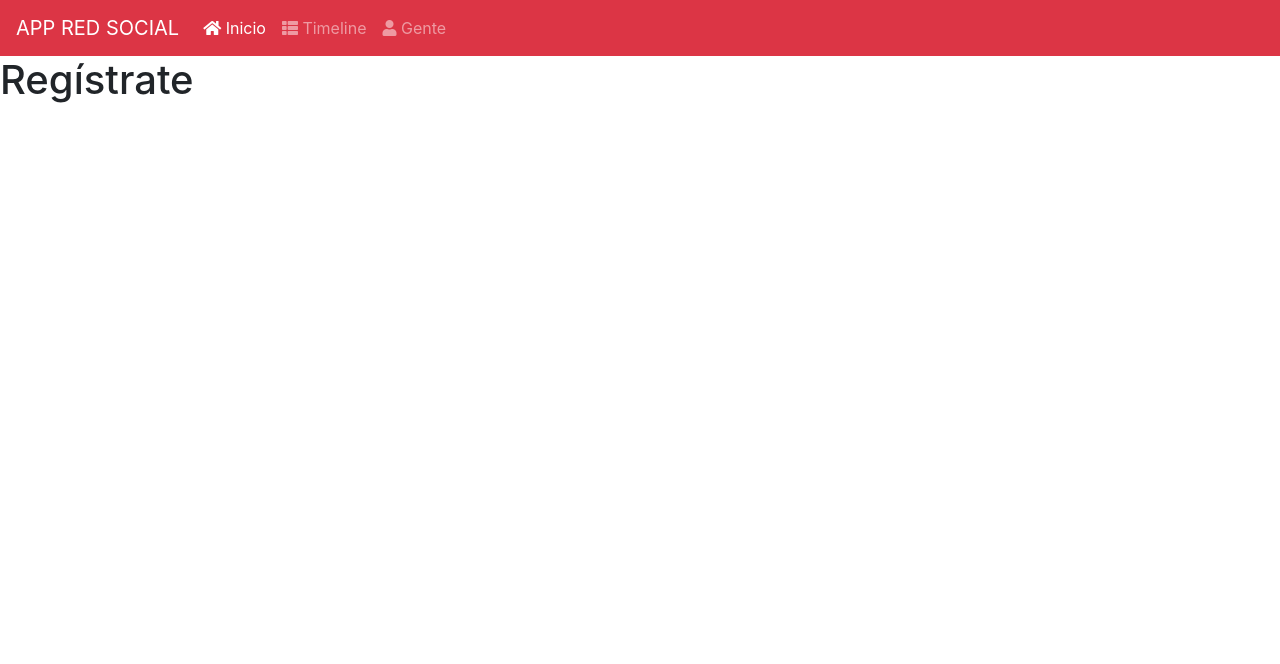
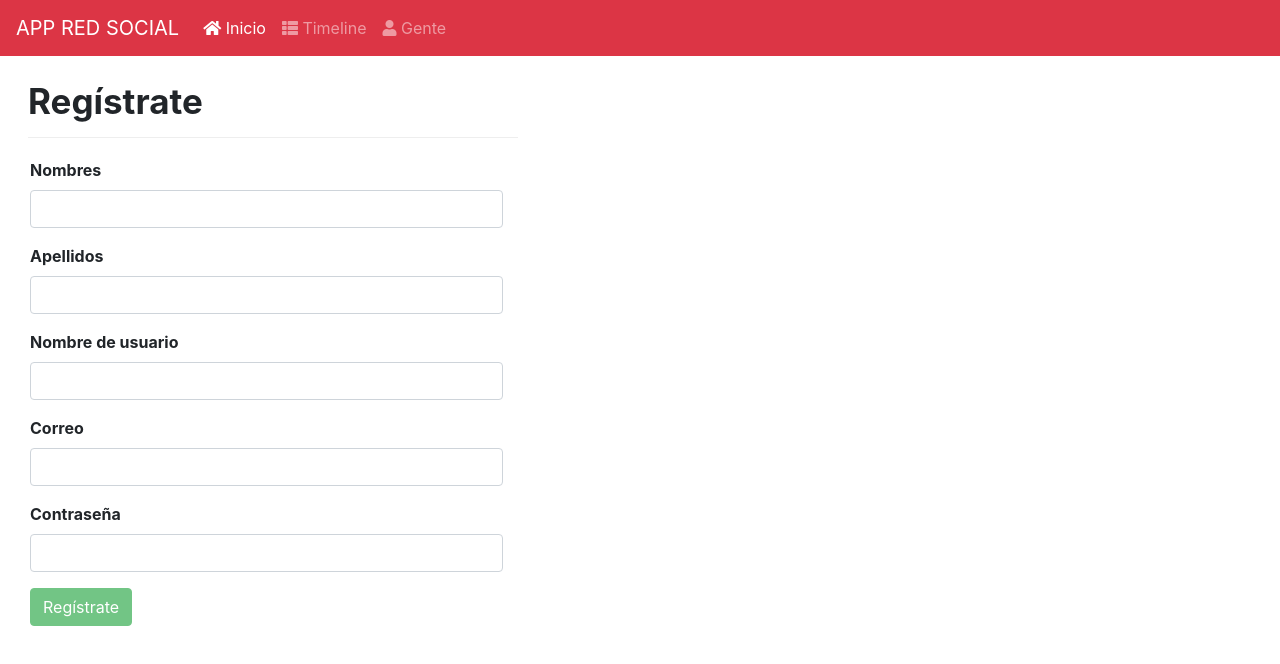
Before and after one commit to jpablopachar/app-redSocial, an Angular app in the folder client/: page /registrarse in a window 1280 px wide. Shown: the top 664 px of the page. Built offline with nearby package versions, Linux system fonts and the light colour scheme.

Commit message:
Se configura el componente para registrar un usuario

```diff
--- a/client/src/app/app.component.html
+++ b/client/src/app/app.component.html
@@ -1,4 +1,4 @@
-<nav class="navbar navbar-expand-lg navbar-dark bg-danger">
+<nav class="navbar navbar-expand-lg navbar-dark bg-danger mb-md-4">
   <a class="navbar-brand" href="#">{{ titulo }}</a>
   <button class="navbar-toggler" type="button" data-toggle="collapse" data-target="#navbarSupportedContent" aria-controls="navbarSupportedContent" aria-expanded="false" aria-label="Toggle navigation">
     <span class="navbar-toggler-icon"></span>
--- a/client/src/app/app.module.ts
+++ b/client/src/app/app.module.ts
@@ -1,5 +1,7 @@
 import { BrowserModule } from '@angular/platform-browser';
 import { NgModule } from '@angular/core';
+import { FormsModule } from '@angular/forms';
+import { HttpClientModule } from '@angular/common/http';
 
 import { AppComponent } from './app.component';
 import { routing, appRoutingProviders } from './app.routing';
@@ -14,6 +16,8 @@ import { RegistrarComponent } from './components/registrar/registrar.component';
   ],
   imports: [
     BrowserModule,
+    FormsModule,
+    HttpClientModule,
     routing
   ],
   providers: [
--- a/client/src/app/components/registrar/registrar.component.css
+++ b/client/src/app/components/registrar/registrar.component.css
@@ -0,0 +1 @@
+.form-group label { font-weight: bold }
--- a/client/src/app/components/registrar/registrar.component.html
+++ b/client/src/app/components/registrar/registrar.component.html
@@ -1 +1,37 @@
-<h1>{{titulo}}</h1>
+<div class="col-md-5">
+  <h1 class="h1-strong">{{titulo}}</h1>
+  <div class="alert alert-success" *ngIf="estado == 'exito'">
+    Registro completado correctamente, <a [routerLink]="['/iniciarSesion']">Inicia sesión aquí</a>
+  </div>
+  <div class="alert alert-danger" *ngIf="estado == 'error'">
+    El registro no se ha podido completar, quizas tu correo o nombre de usuario ya esté en uso, ¡inténtalo de nuevo!
+  </div>
+  <form #registrarForm="ngForm" (ngSubmit)="onSubmit(registrarForm)" class="col-md-12">
+    <div class="form-group">
+      <label>Nombres</label>
+      <input type="text" name="nombres" class="form-control" #nombres="ngModel" [(ngModel)]="usuario.nombres" required>
+      <span *ngIf="!nombres.valid && nombres.touched">¡El nombre es obligatorio!</span>
+    </div>
+    <div class="form-group">
+      <label>Apellidos</label>
+      <input type="text" name="apellidos" class="form-control" #apellidos="ngModel" [(ngModel)]="usuario.apellidos" required>
+      <span *ngIf="!apellidos.valid && apellidos.touched">¡El apellido es obligatorio!</span>
+    </div>
+    <div class="form-group">
+      <label>Nombre de usuario</label>
+      <input type="text" name="nombreUsuario" class="form-control" #nombreUsuario="ngModel" [(ngModel)]="usuario.nombreUsuario" required>
+      <span *ngIf="!nombreUsuario.valid && nombreUsuario.touched">¡El nombre no es correcto!</span>
+    </div>
+    <div class="form-group">
+      <label>Correo</label>
+      <input type="email" name="correo" class="form-control" #correo="ngModel" [(ngModel)]="usuario.correo" pattern="[a-z0-9._%+-]+@[a-z0-9.-]+\.[a-z]{2,4}$" required>
+      <span *ngIf="!correo.valid && correo.touched">¡El correo es obligatorio!</span>
+    </div>
+    <div class="form-group">
+      <label>Contraseña</label>
+      <input type="password" name="contrasena" class="form-control" #contrasena="ngModel" [(ngModel)]="usuario.contrasena" required>
+      <span *ngIf="!contrasena.valid && contrasena.touched">¡La contraseña es obligatoria!</span>
+    </div>
+    <button type="submit" class="btn btn-success" [disabled]="!registrarForm.form.valid">{{titulo}}</button>
+  </form>
+</div>
--- a/client/src/app/components/registrar/registrar.component.ts
+++ b/client/src/app/components/registrar/registrar.component.ts
@@ -1,19 +1,37 @@
 import { Component, OnInit } from '@angular/core';
+import { Router, ActivatedRoute, Params } from '@angular/router';
+import { Usuario } from '../../models/usuario';
+import { UsuarioService } from 'src/app/services/usuario.service';
 
 @Component({
   selector: 'app-registrar',
   templateUrl: './registrar.component.html',
-  styleUrls: ['./registrar.component.css']
+  styleUrls: ['./registrar.component.css'],
+  providers: [UsuarioService]
 })
 export class RegistrarComponent implements OnInit {
   titulo: string;
+  usuario: Usuario;
+  estado: string;
 
-  constructor() {
+  constructor(private _route: ActivatedRoute, _router: Router, private _usuarioService: UsuarioService) {
     this.titulo = 'Regístrate';
+    this.usuario = new Usuario('', '', '', '', '', '', 'ROLE_USER', '');
   }
 
   ngOnInit() {
     console.log('¡Componente registrar cargado!');
   }
 
+  onSubmit(form) {
+    this._usuarioService.registrar(this.usuario).subscribe((res) => {
+      if (res.usuario && res.usuario._id) {
+        this.estado = 'exito';
+
+        form.reset();
+      } else {
+        this.estado = 'error';
+      }
+    }, error => console.log(<any>error));
+  }
 }
--- /dev/null
+++ b/client/src/app/services/global.ts
@@ -0,0 +1,3 @@
+export var GLOBAL = {
+  url: 'http://localhost:3000/api/'
+};
--- /dev/null
+++ b/client/src/app/services/usuario.service.ts
@@ -0,0 +1,24 @@
+import { Injectable } from '@angular/core';
+import { HttpClient, HttpHeaders } from '@angular/common/http';
+import { Observable } from 'rxjs';
+
+import { GLOBAL } from './global';
+import { Usuario } from '../models/usuario';
+
+@Injectable({
+  providedIn: 'root'
+})
+export class UsuarioService {
+  public url: string;
+
+  constructor(public _http: HttpClient) {
+    this.url = GLOBAL.url;
+  }
+
+  registrar(usuario: Usuario): Observable<any> {
+    const params = JSON.stringify(usuario);
+    const headers = new HttpHeaders().set('Content-Type', 'application/json');
+
+    return this._http.post(this.url + 'registrarse', params, {headers: headers});
+  }
+}
--- a/client/src/styles.css
+++ b/client/src/styles.css
@@ -1 +1,9 @@
-/* You can add global styles to this file, and also import other style files */
+/* Generales */
+.h1-strong {
+  font-size: 35px;
+  font-weight: bold;
+  margin-left: 13px;
+  margin-bottom: 20px;
+  padding-bottom: 15px;
+  border-bottom: 1px solid #eee;
+}
```
Also changed, not shown: 1 other file (tests, documents, lock files or other folders).
